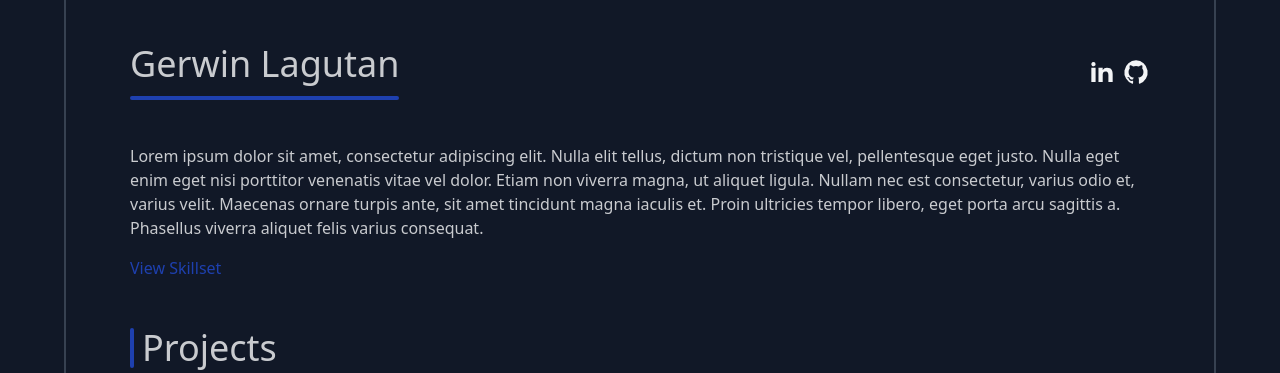
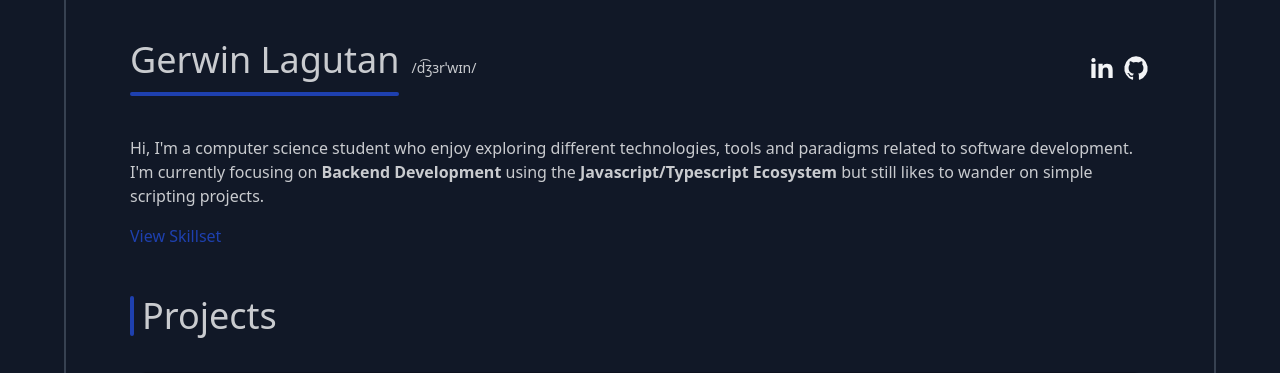
Before and after one commit to egoRockU/portfolio, a Flask app: page / in a window 1280 px wide. Shown: the part 56-429 px from the top of the page. Run offline with Flask 3, Linux system fonts and the light colour scheme; data that the repository does not hold is empty.

Commit message:
minor fix

```diff
--- a/static/css/output.css
+++ b/static/css/output.css
@@ -1712,6 +1712,11 @@ html {
   padding-bottom: 1.25rem;
 }
 
+.py-10 {
+  padding-top: 2.5rem;
+  padding-bottom: 2.5rem;
+}
+
 .pb-1 {
   padding-bottom: 0.25rem;
 }
--- a/static/data/projects.json
+++ b/static/data/projects.json
@@ -27,6 +27,7 @@
     "description": "Quizzam! is a mobile application software that enables users to quiz themselves on numerous subjects to evaluate their knowledge and assess their level of understanding. This program was made to give users an interactive and fun learning experience. It may cover a wide range of topics, from academics to trivia. With the application, users can track their progress and respond to multiple-choice questions. This app is perfect for users who want to learn while they are on the road and may give them an enjoyable and handy way to brush up on their knowledge or study for tests.",
     "toolsUsed": "Java, Android Studio, and Firebase",
     "projectWebsite": "https://github.com/egoRockU/Quizzam",
+    "githubLink": "https://github.com/egoRockU/Quizzam",
     "type": "mobile",
     "image": "Quizzam.png"
   }
--- a/templates/_macros.html
+++ b/templates/_macros.html
@@ -2,7 +2,7 @@
 <head>
   <meta charset="UTF-8" />
   <meta name="viewport" content="width=device-width, initial-scale=1.0" />
-  <title>Portfolio</title>
+  <title>gl.dev</title>
   <link
     href="{{ url_for('static', filename='css/output.css') }}"
     rel="stylesheet"
--- a/templates/home.html
+++ b/templates/home.html
@@ -1,6 +1,6 @@
 {% import "_macros.html" as macros with context %}
 <!DOCTYPE html>
-<html lang="en" data-theme="mydark">
+<html lang="en">
   {{ macros.head() }}
   <body
     hx-get="{{ url_for('get_repos') }}"
@@ -11,11 +11,22 @@
       class="container max-w-6xl mx-auto my-5 px-16 border-x-2 border-neutral"
     >
       <nav class="flex items-center justify-between">{{ macros.navbar() }}</nav>
-      <div class="container py-11">
+      <div class="container py-10">
         <div class="flex justify-between">
-          <div class="w-fit">
-            <h1 class="text-4xl pb-3">Gerwin Lagutan</h1>
-            <div class="bg-accent h-1 rounded"></div>
+          <div class="flex items-center">
+            <div class="w-fit">
+              <h1 class="text-4xl pb-3">Gerwin Lagutan</h1>
+              <div class="bg-accent h-1 rounded"></div>
+            </div>
+            <div class="ml-3">
+              <p class="text-sm hover:underline">
+                <a
+                  href="http://ipa-reader.xyz/?text=d%CD%A1%CA%92%C9%9Cr%CB%88w%C9%AAn&voice=Amy"
+                  target="_blank"
+                  >/d͡ʒɜrˈwɪn/</a
+                >
+              </p>
+            </div>
           </div>
           <div class="flex items-center">
             <a
@@ -60,15 +71,14 @@
         </div>
       </div>
       <p class="mb-4">
-        Lorem ipsum dolor sit amet, consectetur adipiscing elit. Nulla elit
-        tellus, dictum non tristique vel, pellentesque eget justo. Nulla eget
-        enim eget nisi porttitor venenatis vitae vel dolor. Etiam non viverra
-        magna, ut aliquet ligula. Nullam nec est consectetur, varius odio et,
-        varius velit. Maecenas ornare turpis ante, sit amet tincidunt magna
-        iaculis et. Proin ultricies tempor libero, eget porta arcu sagittis a.
-        Phasellus viverra aliquet felis varius consequat.
+        Hi, I'm a computer science student who enjoy exploring different
+        technologies, tools and paradigms related to software development. I'm
+        currently focusing on
+        <b>Backend Development</b> using the
+        <b>Javascript/Typescript Ecosystem</b> but still likes to wander on
+        simple scripting projects.
       </p>
-      <p class="mb-4 text-accent hover:cursor-pointer hover:underline">
+      <p class="mb-4 text-accent hover:cursor-pointer hover:underline w-fit">
         <a href="{{ url_for('skills') }}">View Skillset</a>
       </p>
       <div class="mt-12">
--- a/templates/navbar.html
+++ b/templates/navbar.html
@@ -1,4 +1,4 @@
-<div class="text-sm breadcrumbs">
+<div class="text-sm breadcrumbs" data-theme="mydark">
   <ul>
     <li><a href="{{ url_for('home') }}">Home</a></li>
   </ul>
--- a/templates/skills.html
+++ b/templates/skills.html
@@ -1,6 +1,6 @@
 {% import "_macros.html" as macros with context %}
 <!DOCTYPE html>
-<html lang="en" data-theme="mydark">
+<html lang="en">
   {{ macros.head() }}
   <body>
     <div
```
Also changed, not shown: templates/projectsView.html (+40 -2 lines).
